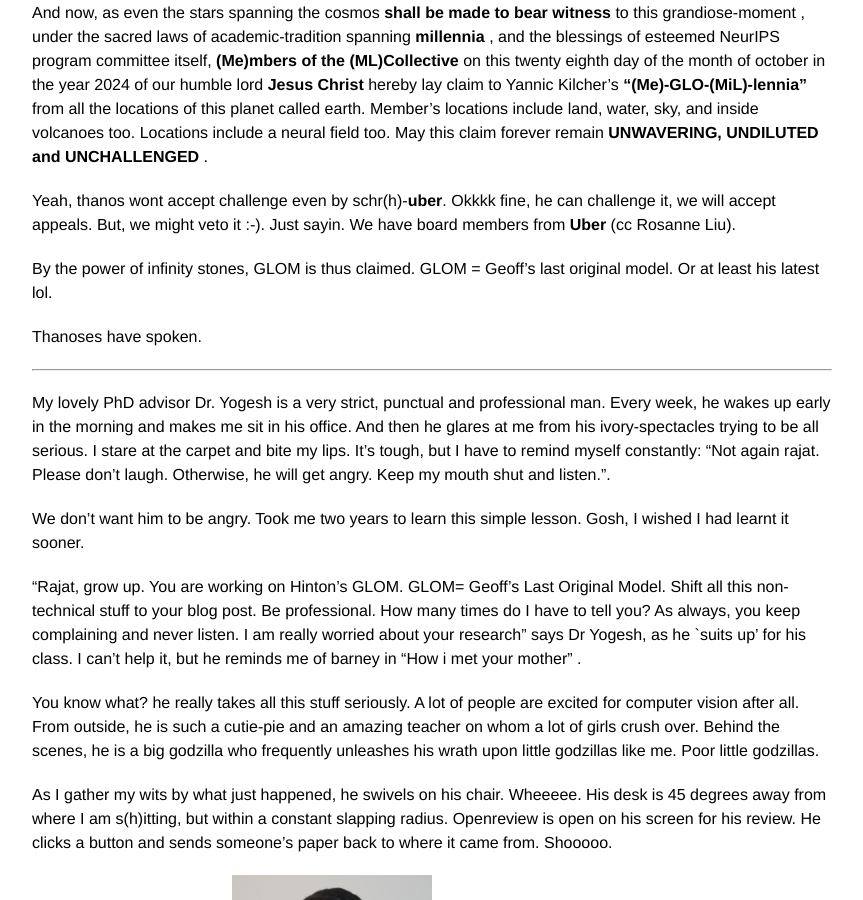
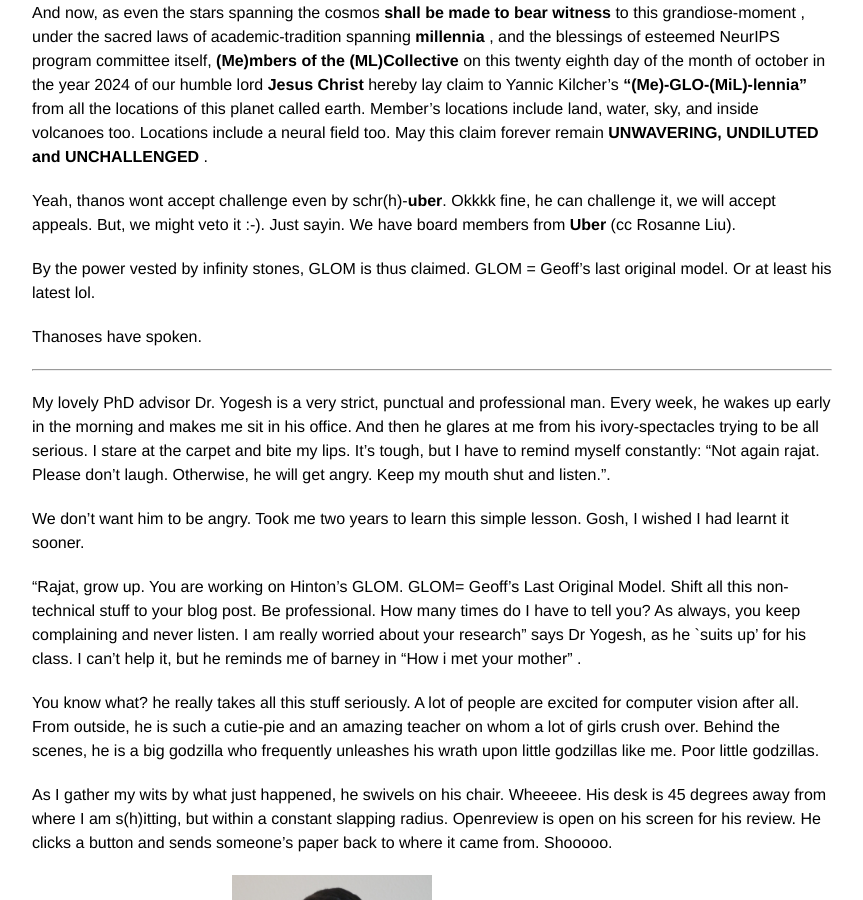
Before and after one commit to rajatmodi62/rajatmodi62.github.io, a Jekyll site: the page built from _posts/2024-10-26-hinton_apm.md, in a window 1280 px wide and 900 px high, scrolled down 1742 px. Shown: the whole window, without its empty margins (208-1071 px from the left). Built offline with Jekyll 4.4.1, drawn with Linux system fonts in a browser that asks for light colours; comment, search, counter and statistics services are not loaded; grey boxes are pictures that could not be loaded.

Commit message:
soft link blog

```diff
--- a/_posts/2024-10-26-hinton_apm.md
+++ b/_posts/2024-10-26-hinton_apm.md
@@ -31,7 +31,7 @@ And now, as even the stars spanning the cosmos <b> shall be made to bear witness
 
 Yeah, thanos wont accept challenge even by schr(h)-<b>uber</b>. Okkkk fine, he can challenge it, we will accept appeals. But, we might veto it :-). Just sayin. We have board members from <b>Uber</b> (cc Rosanne Liu).
 
-By the power of infinity stones, GLOM is thus claimed. GLOM = Geoff's last original model. Or at least his latest lol.
+By the power vested by infinity stones, GLOM is thus claimed. GLOM = Geoff's last original model. Or at least his latest lol.
 
 Thanoses have spoken.
 
```
